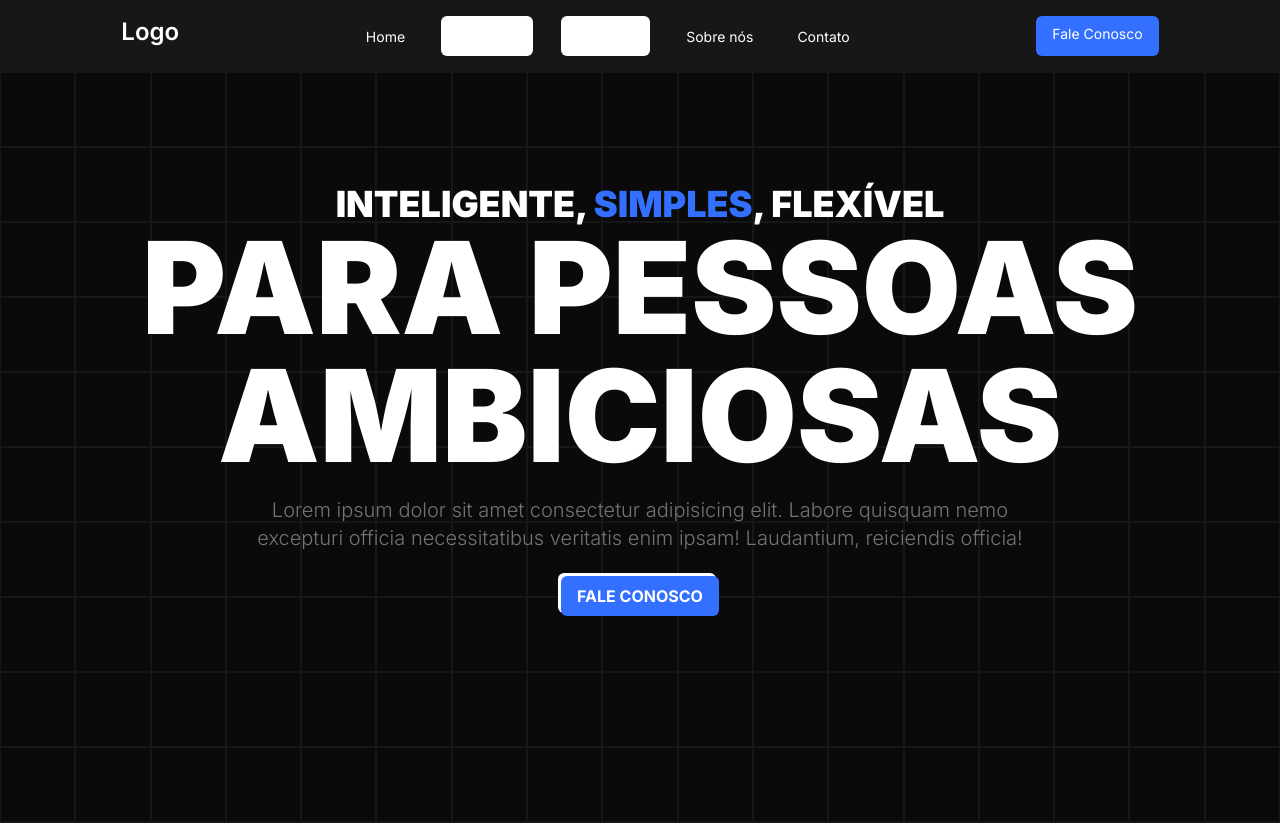
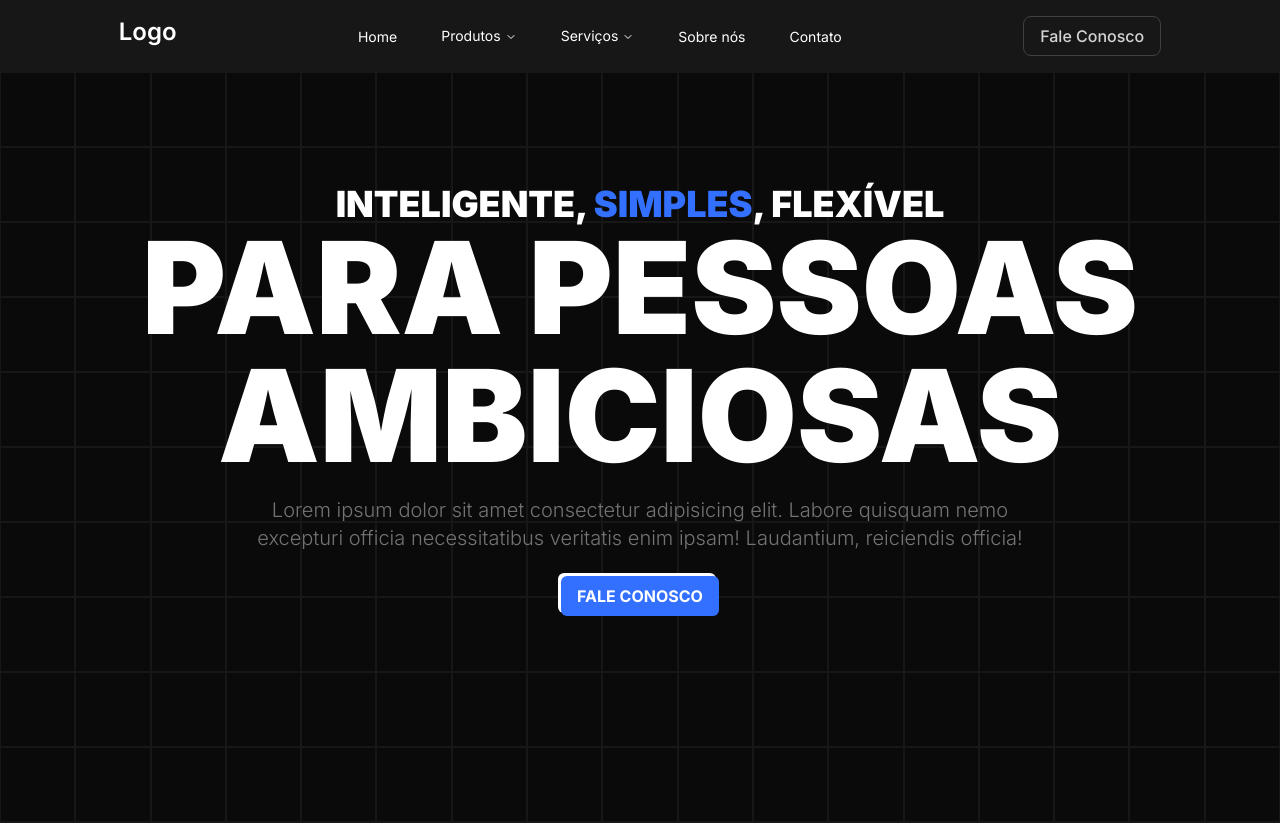
Before and after one commit to ViniciusOliver-stack/symplus-page, a Next.js app: page / in a window 1280 px wide. Shown: the top 823 px of the page. Built offline with nearby package versions, Linux system fonts and the light colour scheme.

Commit message:
feat: color correction and component animation

```diff
--- a/components/navbar/index.tsx
+++ b/components/navbar/index.tsx
@@ -1,4 +1,4 @@
-"use client";
+"use client"
 
 import {
   NavigationMenu,
@@ -6,11 +6,11 @@ import {
   NavigationMenuItem,
   NavigationMenuList,
   NavigationMenuTrigger,
-} from "@/components/ui/navigation-menu";
-import Link from "next/link";
-import { useState } from "react";
-import { motion, AnimatePresence } from "framer-motion";
-import { HiMenuAlt3, HiOutlineX } from "react-icons/hi";
+} from "@/components/ui/navigation-menu"
+import Link from "next/link"
+import { useState } from "react"
+import { motion, AnimatePresence } from "framer-motion"
+import { HiMenuAlt3, HiOutlineX } from "react-icons/hi"
 
 const products = [
   {
@@ -48,12 +48,12 @@ const products = [
     description:
       "A popup that displays information related to an element when the element receives keyboard focus or the mouse hovers over it.",
   },
-];
+]
 
 export function Navbar() {
-  const [isMenuVisible, setMenuVisible] = useState(false);
+  const [isMenuVisible, setMenuVisible] = useState(false)
 
-  const toggleMenu = () => setMenuVisible(!isMenuVisible);
+  const toggleMenu = () => setMenuVisible(!isMenuVisible)
 
   return (
     <div className="flex items-center justify-between px-8 py-4">
@@ -61,7 +61,7 @@ export function Navbar() {
         <h1 className="text-2xl font-semibold">Logo</h1>
 
         <div className="hidden md:flex">
-          <NavigationMenu>
+          <NavigationMenu className="">
             <NavigationMenuList className="flex items-center m-0 p-0 gap-6">
               <NavigationMenuItem>
                 <Link href="/" className="text-sm font-normal p-2">
@@ -70,7 +70,7 @@ export function Navbar() {
               </NavigationMenuItem>
 
               <NavigationMenuItem>
-                <NavigationMenuTrigger className="text-sm font-normal m-0 p-2 gap-0">
+                <NavigationMenuTrigger className="text-sm font-normal m-0 p-2 gap-0 bg-neutral-900">
                   Produtos
                 </NavigationMenuTrigger>
                 <NavigationMenuContent>
@@ -80,21 +80,21 @@ export function Navbar() {
                         <Link
                           key={product.title}
                           href={product.href}
-                          className="flex flex-col gap-2 hover:bg-slate-300 p-2 rounded-md"
+                          className="flex flex-col gap-2 hover:bg-neutral-300 p-2 rounded-md"
                         >
                           <h1 className="font-semibold">{product.title}</h1>
                           <p className="line-clamp-2 text-xs">
                             {product.description}
                           </p>
                         </Link>
-                      );
+                      )
                     })}
                   </ul>
                 </NavigationMenuContent>
               </NavigationMenuItem>
 
               <NavigationMenuItem>
-                <NavigationMenuTrigger className="text-sm font-normal m-0 p-2 gap-0">
+                <NavigationMenuTrigger className="text-sm font-normal m-0 p-2 gap-0 bg-neutral-900">
                   Serviços
                 </NavigationMenuTrigger>
                 <NavigationMenuContent>
@@ -111,7 +111,7 @@ export function Navbar() {
                             {product.description}
                           </p>
                         </Link>
-                      );
+                      )
                     })}
                   </ul>
                 </NavigationMenuContent>
@@ -134,7 +134,18 @@ export function Navbar() {
 
         <Link
           href="/contact"
-          className="hidden md:block bg-[#3370FF] text-white px-4 py-2 rounded-md text-sm"
+          className='relative z-0 flex items-center gap-2 overflow-hidden whitespace-nowrap rounded-lg border-[1px]
+          border-neutral-700 px-4 py-1.5 font-medium
+         text-neutral-300 transition-all duration-300
+          before:absolute before:inset-0
+          before:-z-10 before:translate-y-[200%]
+          before:scale-[2.5]
+          before:rounded-[100%] before:bg-neutral-50
+          before:transition-transform before:duration-1000
+          before:content-[""]
+          hover:scale-105 hover:border-neutral-50 hover:text-neutral-900
+          hover:before:translate-y-[0%]
+          active:scale-100'
         >
           Fale Conosco
         </Link>
@@ -160,24 +171,24 @@ export function Navbar() {
                 damping: 40,
                 delay: 0.5,
               }}
-              className="fixed top-0 left-0 w-full h-full bg-white z-50"
+              className="fixed top-0 left-0 w-full h-full bg-neutral-900 z-50"
             >
               <button
-                className="absolute z-50 top-4 right-4 text-black text-2xl"
+                className="absolute z-50 top-6 right-6 text-white text-2xl"
                 onClick={toggleMenu}
               >
                 <HiOutlineX />
               </button>
               <NavigationMenu>
-                <NavigationMenuList className="fixed top-0  w-full h-full flex flex-col items-center justify-center gap-6 ">
+                <NavigationMenuList className="fixed top-0 flex flex-col items-center justify-center w-full h-[100%] gap-8">
                   <NavigationMenuItem>
-                    <Link href="/" className="text-xl font-normal">
+                    <Link href="/" className="text-2xl font-normal">
                       Home
                     </Link>
                   </NavigationMenuItem>
 
                   <NavigationMenuItem>
-                    <NavigationMenuTrigger className="text-xl font-normal m-0 p-0 gap-0">
+                    <NavigationMenuTrigger className="text-2xl font-normal m-0 p-0 gap-0 bg-neutral-900">
                       Produtos
                     </NavigationMenuTrigger>
                     <NavigationMenuContent>
@@ -194,14 +205,14 @@ export function Navbar() {
                                 {product.description}
                               </p>
                             </Link>
-                          );
+                          )
                         })}
                       </ul>
                     </NavigationMenuContent>
                   </NavigationMenuItem>
 
                   <NavigationMenuItem>
-                    <NavigationMenuTrigger className="text-xl font-normal m-0 p-0 gap-0">
+                    <NavigationMenuTrigger className="text-2xl font-normal m-0 p-0 gap- bg-neutral-9000">
                       Serviços
                     </NavigationMenuTrigger>
                     <NavigationMenuContent>
@@ -218,32 +229,31 @@ export function Navbar() {
                                 {product.description}
                               </p>
                             </Link>
-                          );
+                          )
                         })}
                       </ul>
                     </NavigationMenuContent>
                   </NavigationMenuItem>
 
                   <NavigationMenuItem>
-                    <Link href="/" className="text-xl font-normal">
+                    <Link href="/" className="text-2xl font-normal">
                       Sobre nós
                     </Link>
                   </NavigationMenuItem>
 
                   <NavigationMenuItem>
-                    <Link href="/" className="text-xl font-normal">
+                    <Link href="/" className="text-2xl font-normal">
                       Contato
                     </Link>
                   </NavigationMenuItem>
 
-                  <NavigationMenuItem>
-                    <Link
-                      href="/contact"
-                      className="bg-[#3370FF] text-white px-4 py-2 rounded-md text-lg mt-8"
-                    >
-                      Fale Conosco
-                    </Link>
-                  </NavigationMenuItem>
+                  <div className="absolute bottom-8">
+                    <ul className="flex items-center gap-3">
+                      <li>Instagram</li>
+                      <li>Linkedin</li>
+                      <li>Youtube</li>
+                    </ul>
+                  </div>
                 </NavigationMenuList>
               </NavigationMenu>
             </motion.div>
@@ -251,5 +261,5 @@ export function Navbar() {
         </AnimatePresence>
       </div>
     </div>
-  );
+  )
 }
```
